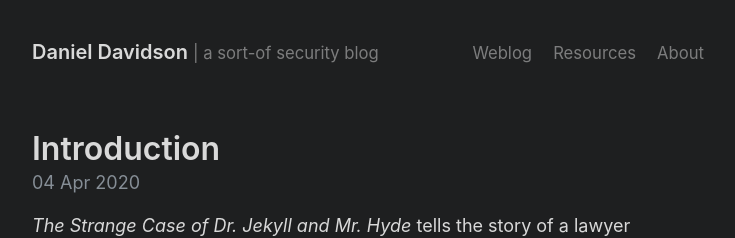
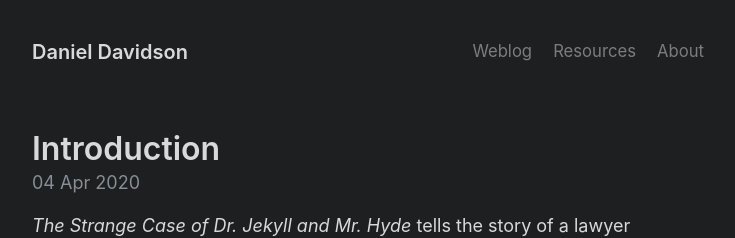
Before and after one commit to danieldavidson/danieldavidson.github.io, a Jekyll site: the page built from index.html, in a window 1280 px wide. Shown: the top 238 px of the page, without its empty margins (272-1007 px from the left). Built offline with Jekyll 4.4.1, drawn with Linux system fonts in a browser that asks for light colours; the list of posts is cut into pages by our own code.

Commit message:
masthead

```diff
--- a/_layouts/default.html
+++ b/_layouts/default.html
@@ -7,7 +7,7 @@
       <header class="masthead">
         <h3 class="masthead-title">
           <a href="{{ site.baseurl }}/" title="Home">{{ site.title }}</a>
-          <small> | a sort-of security blog</small>
+          <!--<small> | a sort-of security blog</small>-->
           <nav class="nav">
             {% for nav in site.nav %}
             <small><a href="{{ nav.url }}">{{ nav.title }}</a></small>
--- a/_sass/_masthead.scss
+++ b/_sass/_masthead.scss
@@ -25,6 +25,6 @@
 // Navbar styles
 .nav {
   float: right;
-  // line-height: 1.25rem; originally this was not commented out
+  line-height: 1.25rem;
   word-spacing: 1rem;
 }
```
